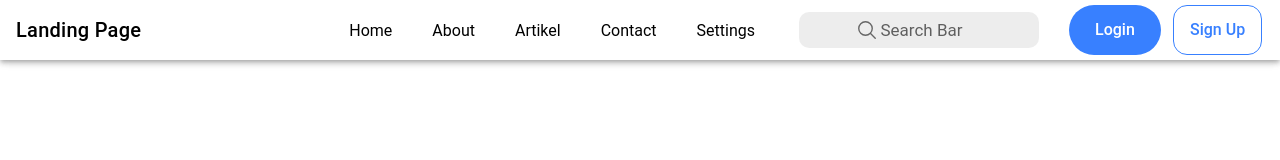
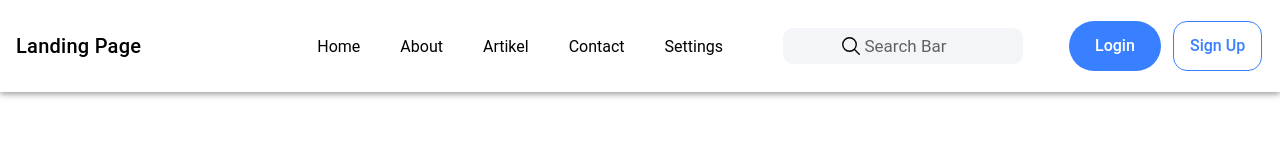
Before and after one commit to FrhnSpwli/Website-Desa, a React (Vite) app: page /home in a window 1280 px wide. Shown: the top 160 px of the page. Built offline with nearby package versions, Linux system fonts and the light colour scheme.

Commit message:
update style

```diff
--- a/src/components/molecules/searchBar.module.css
+++ b/src/components/molecules/searchBar.module.css
@@ -1,10 +1,11 @@
-ion-searchbar {
-    --color: var(--ion-color-dark);
-    --placeholder-color: var(--ion-color-medium);
-    --background: var(--ion-color-light);
-    --box-shadow: none;
-    --border-radius: 24px;
-    --icon-color: var(--ion-color-primary);
-    --clear-button-color: var(--ion-color-primary);
-    text-align: left;
+.searchBar {
+  width: 50%;
+  height: auto;
+  padding: 16px;
+}
+
+@media (max-width: 768px) {
+  .searchBar {
+    width: 100%;
   }
+}
--- a/src/components/molecules/searchBar.tsx
+++ b/src/components/molecules/searchBar.tsx
@@ -1,5 +1,6 @@
 import { ReactNode } from 'react';
 import { IonSearchbar } from '@ionic/react';
+import Styles from './searchBar.module.css';
 
 interface SearchBarProps {
     children: ReactNode;
@@ -8,7 +9,9 @@ interface SearchBarProps {
 const SearchBar = ({ children }: SearchBarProps) => {
 
     return (
-        <IonSearchbar placeholder={`${children}`} mode='ios' animated={true}></IonSearchbar>
+        <div className={Styles.searchBar}>
+            <IonSearchbar placeholder={`${children}`} mode='ios' animated={true} color={"light"} spellCheck={'true'}></IonSearchbar>
+        </div>
     );
 }
 export default SearchBar;
```
